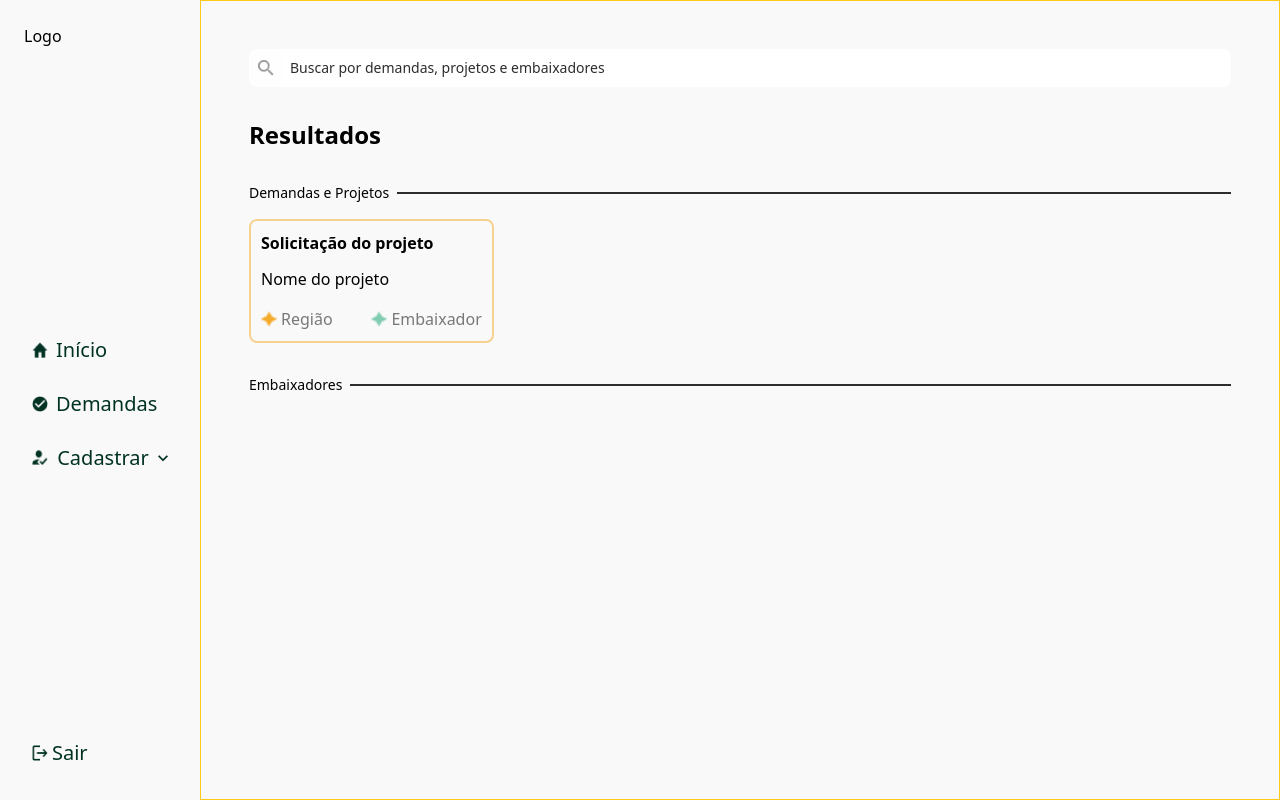
After one commit to pedroandriottii/bridge, a Django app: page /search/ in a window 1280 px wide. The commit adds this page. Run offline with Django 4.2, Linux system fonts and the light colour scheme; some libraries are stand-ins or nearby versions.

Commit message:
Começo de tela de search e correcoes no layout

```diff
--- a/project/fullapp/templates/management/base.html
+++ b/project/fullapp/templates/management/base.html
@@ -22,20 +22,21 @@
 </head>
 <body class="bg-[#F9F9F9] h-full">
   <div class="flex h-full">
-    <aside class="w-[180px] p-6 justify-between h-full">
+    <aside class="fixed left-0 top-0 bottom-0 flex flex-col w-[200px] p-6 h-full">
       <h1>Logo</h1>
 
-      <nav class="flex-1 flex flex-col gap-4 my-12">
-        <a class="group flex items-center gap-2 py-1 px-2 rounded-md hover:text-white w-full hover:bg-[#003223] transition-colors" href="/home">
+      <nav class="flex-1 h-full flex-1 flex justify-center flex-col gap-4 mb-4">
+        <a class="group flex items-center gap-2 py-1 px-2 rounded-md font-medium text-[#003223] text-[20px] hover:text-white w-full hover:bg-[#003223] transition-colors" href="/home">
           <img id="icon" src="{% static 'img/home.png' %}" class="w-4 h-4 group-hover:invert group-hover:brightness-0" alt="logo do produto bridge" />
           Início
         </a>
-        <a class="group flex items-center gap-2 py-1 px-2 rounded-md hover:text-white w-full hover:bg-[#003223] transition-colors" href="/demands">
+        <a class="group flex items-center gap-2 py-1 px-2 rounded-md font-medium text-[#003223] text-[20px] hover:text-white w-full hover:bg-[#003223] transition-colors" href="/demands">
           <img id="icon" src="{% static 'img/check_circle.png' %}" class="w-4 h-4 group-hover:invert group-hover:brightness-0" alt="logo do produto bridge" />
           Demandas
         </a>
-        <button id="open-button" class="flex justify-between items-center relative py-1 px-2 rounded-md w-full transition-colors" href="">
-          <span>
+        <button id="open-button" class="flex gap-2 justify-between items-center relative py-1 px-2 rounded-md w-full transition-colors" href="">
+          <img id="icon" src="{% static 'img/register.png' %}" class="w-4 h-4" alt="logo do produto bridge" />
+          <span class="font-medium text-[#003223] text-[20px]">
             Cadastrar
           </span>
 
@@ -52,11 +53,18 @@
 
         </button>
       </nav>
+
+      <a href="/logout/" class="font-medium text-[#003223] absolute bottom-8 text-[20px] flex gap-1 items-center px-2">
+        <img id="icon" src="{% static 'img/logout.png' %}" class="w-4 h-4" alt="logo do produto bridge" />
+        Sair
+      </a>
     </aside>
-    <main class="border border-yellow-400 w-full flex-1 overflow-y-auto p-12">
-      <div class="bg-[#FEFEFE] border border-[#A3A3A3] rounded-lg w-full overflow-hidden flex">
-        <input type="text" class="flex-1 p-2 placeholder:text-[#2D2D2D] text-sm" placeholder="Buscar por demandas, projetos e embaixadores">
-      </div>
+    <main class="border border-yellow-400 w-full flex-1 overflow-y-auto p-12 ml-[200px]">
+      <form method="POST" action="{% url 'search' %}" class="focus-within:border-[#A4A4A4] bg-[#FEFEFE] border border-white transition-colors items-center rounded-lg w-full overflow-hidden flex">
+        {% csrf_token %}
+        <img id="icon" src="{% static 'img/search.png' %}" class="w-4 h-4 mx-2" alt="logo do produto bridge" />
+        <input type="text" name="search" id="search" class="flex-1 p-2 placeholder:text-[#2D2D2D] outline-none group text-sm" placeholder="Buscar por demandas, projetos e embaixadores">
+      </form>
 
       {% block content %}
       {% endblock %}
--- /dev/null
+++ b/project/fullapp/templates/management/search.html
@@ -0,0 +1,50 @@
+{% extends 'management/base.html' %}
+{% load static %}
+
+{% block title %}Registre-se{% endblock %}
+
+{% block content %}
+<div class="flex flex-col mt-8 gap-8">
+  <h1 class="font-bold text-2xl">Resultados</h1>
+
+  <div class="flex flex-col gap-4">
+    <div class="flex items-center gap-2">
+      <h2 class="text-sm">Demandas e Projetos</h2>
+      <div class="flex-1 h-[2px] bg-[#2D2D2D]"></div>
+    </div>
+
+    <div class="flex gap-3">
+      <div class="p-2.5 border-[2px] border-[#F4AB2B]/50 rounded-lg flex flex-col gap-4">
+        <div class="flex flex-col gap-3">
+          <strong class="text-bas">Solicitação do projeto</strong>
+          <span>Nome do projeto</span>
+        </div>
+
+        <div class="grid grid-cols-2">
+          <div class="flex items-center gap-1">
+            <img id="icon" src="{% static 'img/star-yellow.png' %}" class="w-4 h-4" alt="Ícone de relógio" />
+            <span class="text-[#787878]">
+              Região
+            </span>
+          </div>
+          <div class="flex items-center gap-1">
+            <img id="icon" src="{% static 'img/star-green.png' %}" class="w-4 h-4" alt="Ícone de relógio" />
+            <span class="text-[#787878]">
+              Embaixador
+            </span>
+          </div>
+        </div>
+
+      </div>
+    </div>
+  </div>
+
+  <div class="flex flex-col gap-4">
+    <div class="flex items-center gap-2">
+      <h2 class="text-sm">Embaixadores</h2>
+      <div class="flex-1 h-[2px] bg-[#2D2D2D]"></div>
+    </div>
+
+  </div>
+</div>
+{% endblock %}
--- a/project/fullapp/urls.py
+++ b/project/fullapp/urls.py
@@ -1,11 +1,13 @@
 from django.urls import path
 from django.contrib.auth import views as auth_views
-from .views import signin, signup, demands, home, add_embassador, add_manager, logout, index, demand_create, my_demands, signup_user2, demands_by_region, signup_user3, triagem, aprovar_triagem, rejeitar_triagem
+from .views import signin, search, signup, demands, home, add_embassador, add_manager, logout, index, demand_create, my_demands, signup_user2, demands_by_region, signup_user3, triagem, aprovar_triagem, rejeitar_triagem
 
 urlpatterns = [
   path('signup/', signup, name="sign-up"),
   path('signin/', signin, name="sign-in"),
   path('logout/', auth_views.LogoutView.as_view(), name='logout'),
+
+  path('search/', search, name='search'),
 
   path('home/', home, name="home"),
   path('manager/add/', add_manager, name="add-manager"),
--- a/project/fullapp/views.py
+++ b/project/fullapp/views.py
@@ -5,6 +5,20 @@ from django.contrib import messages
 from .forms import SignupForm, DemandForm, UserSignupForm, AdminSignupForm, EmbassadorSignupForm
 from .models import Demand, StatusEnum
 from .mediators import DemandMediator
+from django.urls import reverse
+
+def search(request):
+  if request.method == 'POST':
+    search = request.POST.get('search')
+
+    return redirect(reverse('search') + '?q=' + search)
+  else:
+    search = request.GET.get('q')
+
+    print(search)
+
+    return render(request, 'management/search.html')
+
 
 def signup(request):
   if request.method == 'POST':
```
Also changed, not shown: project/db.sqlite3, project/fullapp/static/img/logout.png (added), project/fullapp/static/img/register.png (added), project/fullapp/static/img/search.png (added).
